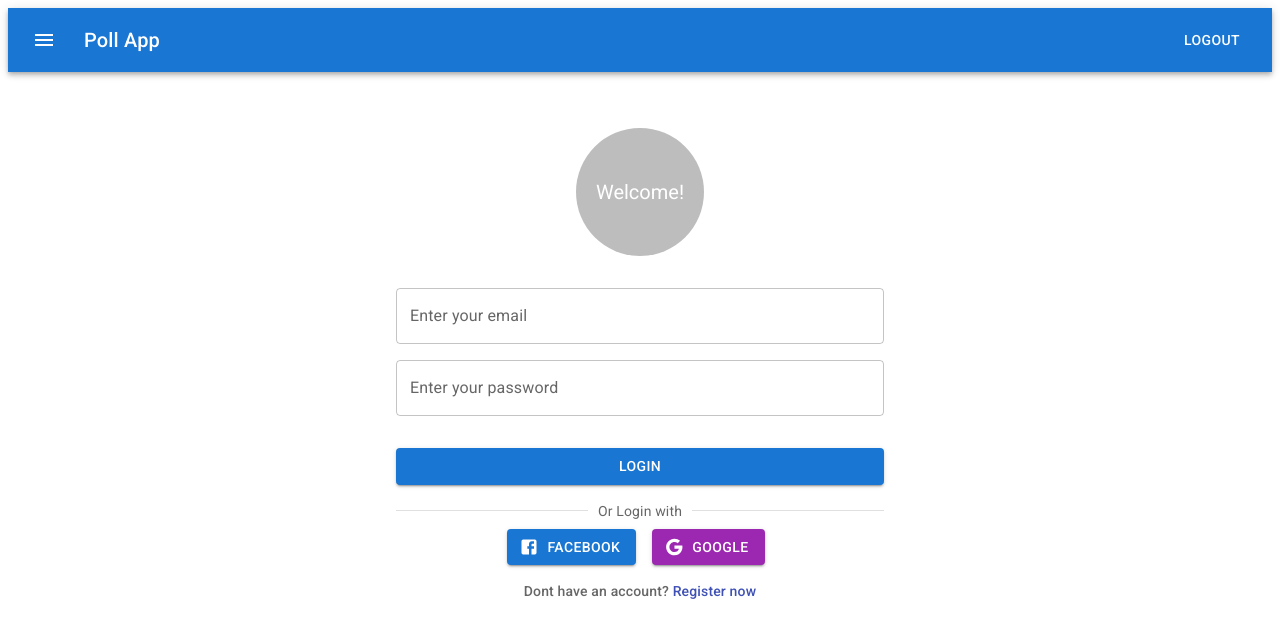
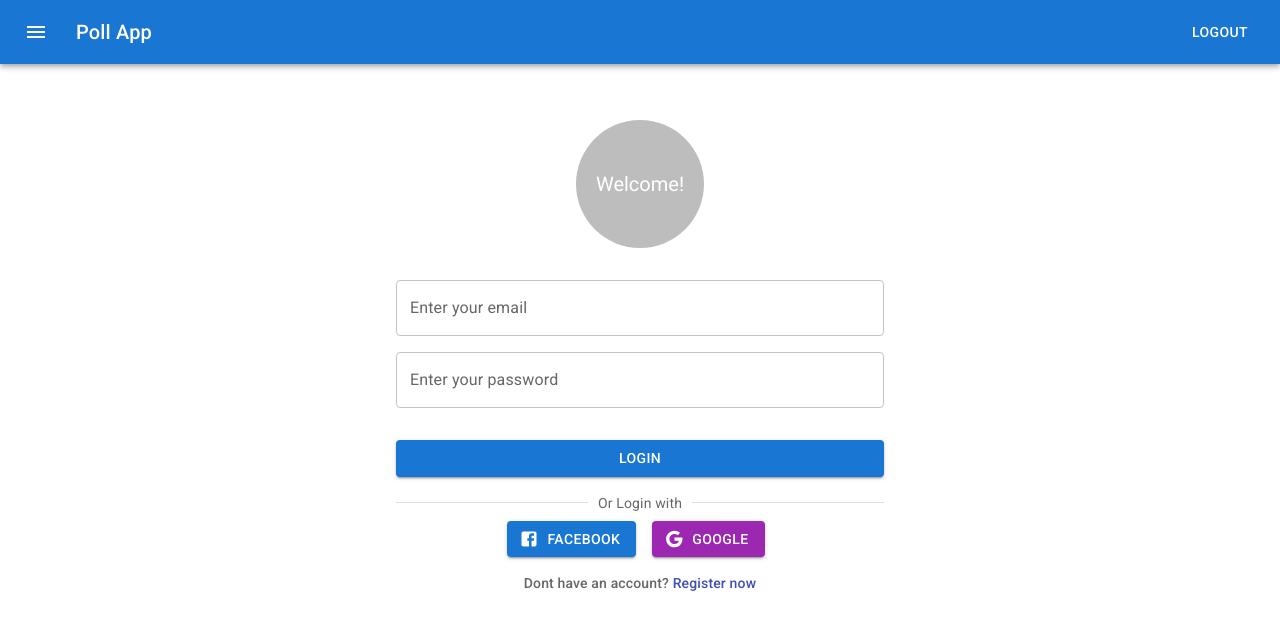
Before and after one commit to alexshhadeh/poll, a React (Vite) app: page / in a window 1280 px wide. Shown: the top 638 px of the page. Built offline with nearby package versions, Linux system fonts and the light colour scheme.

Commit message:
fix: body styling

```diff
--- /dev/null
+++ b/src/App.css
@@ -0,0 +1,4 @@
+body {
+  margin: 0;
+  padding: 0;
+}
--- a/src/App.jsx
+++ b/src/App.jsx
@@ -1,5 +1,6 @@
 import { React } from 'react';
 import { BrowserRouter } from 'react-router-dom';
+import './App.css';
 
 import { Layout } from './components/Layout/Layout';
 
```
